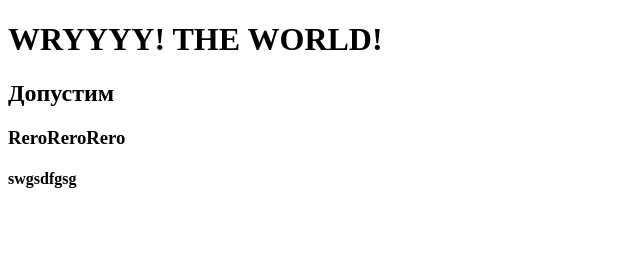
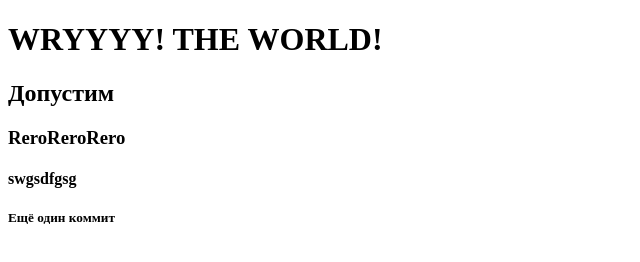
Before and after one commit to Shallel/project_dio, a plain HTML site: page index.html in a window 1280 px wide. Shown: the full height of the page, 0-640 px from the left. Drawn offline with Linux system fonts and the light colour scheme.

Commit message:
Another one_2

```diff
--- a/index.html
+++ b/index.html
@@ -11,5 +11,6 @@
     <h2>Допустим</h2>
     <h3>ReroReroRero</h3>
     <h4>swgsdfgsg</h4>
+    <h5>Ещё один коммит</h5>
 </body>
 </html>
```
